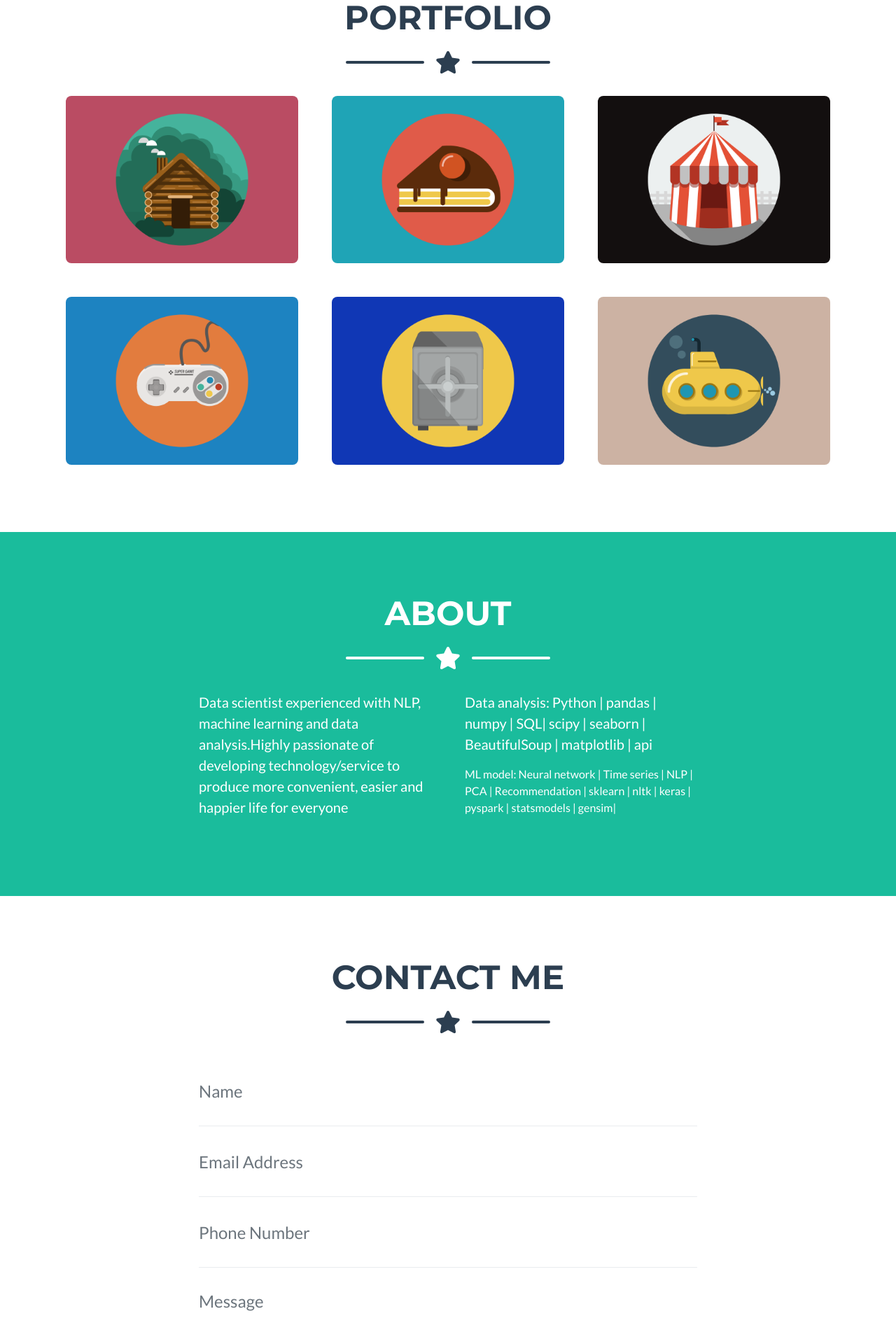
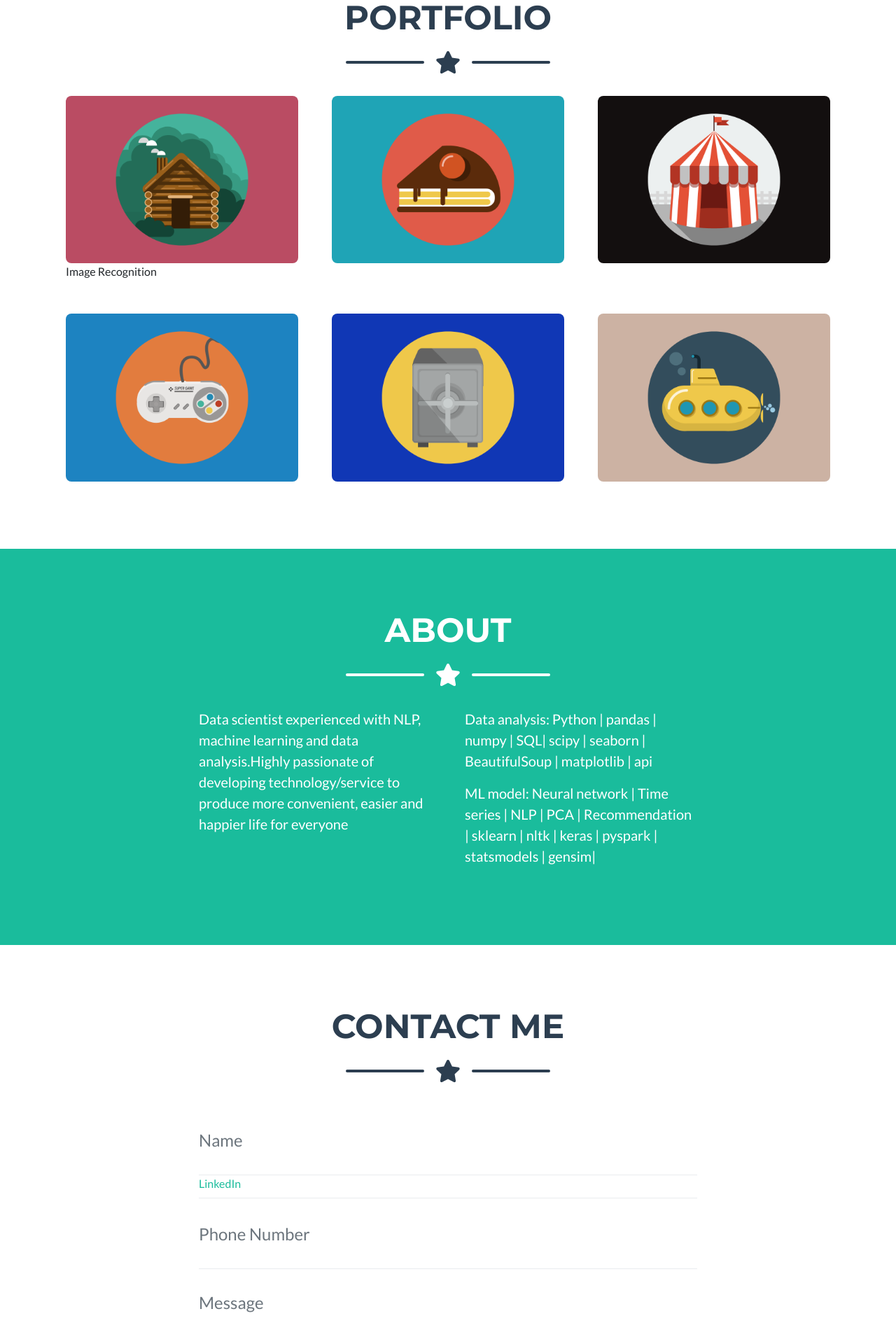
Before and after one commit to noah992/noah992.github.io, a plain HTML site: page index.html in a window 1280 px wide. Shown: the part 874-2774 px from the top of the page at 70% size. Drawn offline with nearby package versions, Linux system fonts and the light colour scheme.

Commit message:
Update index

```diff
--- a/index.html
+++ b/index.html
@@ -72,6 +72,7 @@
                             </div>
                             <img class="img-fluid" src="assets/img/portfolio/cabin.png" alt="" />
                         </div>
+                        Image Recognition
                     </div>
                     <!-- Portfolio Item 2-->
                     <div class="col-md-6 col-lg-4 mb-5">
@@ -136,7 +137,7 @@
                 <div class="row">
                     <div class="col-lg-4 ml-auto"><p class="lead">Data scientist experienced with NLP, machine learning and data analysis.Highly passionate of developing technology/service to produce more convenient, easier and happier life for everyone</p></div>
                     <div class="col-lg-4 mr-auto"><p class="lead">Data analysis: Python | pandas | numpy | SQL| scipy | seaborn | BeautifulSoup | matplotlib | api</p>
-                    <p>ML model: Neural network | Time series | NLP | PCA | Recommendation | sklearn | nltk | keras | pyspark | statsmodels | gensim| </p></div>
+                    <p class="lead">ML model: Neural network | Time series | NLP | PCA | Recommendation | sklearn | nltk | keras | pyspark | statsmodels | gensim| </p></div>
                 </div>
                 <!-- About Section Button-->
                 <!--
@@ -174,9 +175,7 @@
                             </div>
                             <div class="control-group">
                                 <div class="form-group floating-label-form-group controls mb-0 pb-2">
-                                    <label>Email Address</label>
-                                    <input class="form-control" id="email" type="email" placeholder="Email Address" required="required" data-validation-required-message="Please enter your email address." />
-                                    <p class="help-block text-danger"></p>
+                                    <a href="https://www.linkedin.com/in/nao-kawakami/">LinkedIn</a>
                                 </div>
                             </div>
                             <div class="control-group">
@@ -255,7 +254,7 @@
                             <div class="row justify-content-center">
                                 <div class="col-lg-8">
                                     <!-- Portfolio Modal - Title-->
-                                    <h2 class="portfolio-modal-title text-secondary text-uppercase mb-0" id="portfolioModal1Label">Log Cabin</h2>
+                                    <h2 class="portfolio-modal-title text-secondary text-uppercase mb-0" id="portfolioModal1Label">Image Recognition</h2>
                                     <!-- Icon Divider-->
                                     <div class="divider-custom">
                                         <div class="divider-custom-line"></div>
@@ -265,7 +264,7 @@
                                     <!-- Portfolio Modal - Image-->
                                     <img class="img-fluid rounded mb-5" src="assets/img/portfolio/cabin.png" alt="" />
                                     <!-- Portfolio Modal - Text-->
-                                    <p class="mb-5">Lorem ipsum dolor sit amet, consectetur adipisicing elit. Mollitia neque assumenda ipsam nihil, molestias magnam, recusandae quos quis inventore quisquam velit asperiores, vitae? Reprehenderit soluta, eos quod consequuntur itaque. Nam.</p>
+                                    <p class="mb-5">Neural Network model that recognizes cathedrals with its pictures</p>
                                     <button class="btn btn-primary" data-dismiss="modal">
                                         <i class="fas fa-times fa-fw"></i>
                                         Close Window
```
